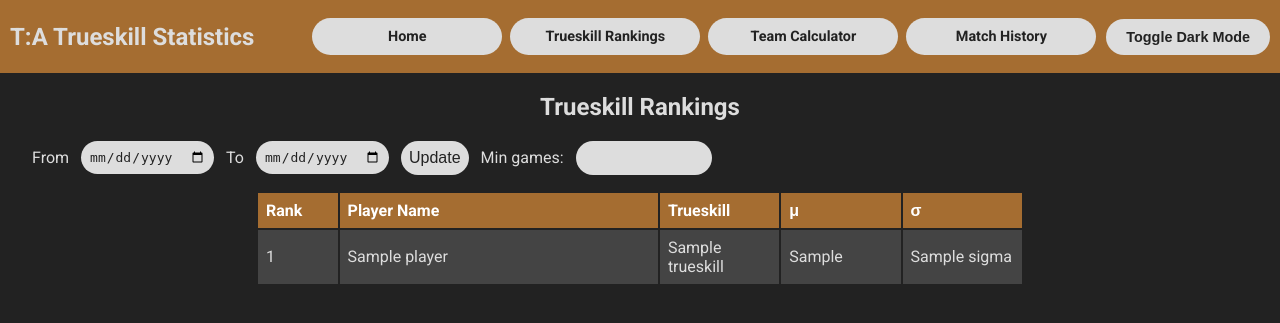
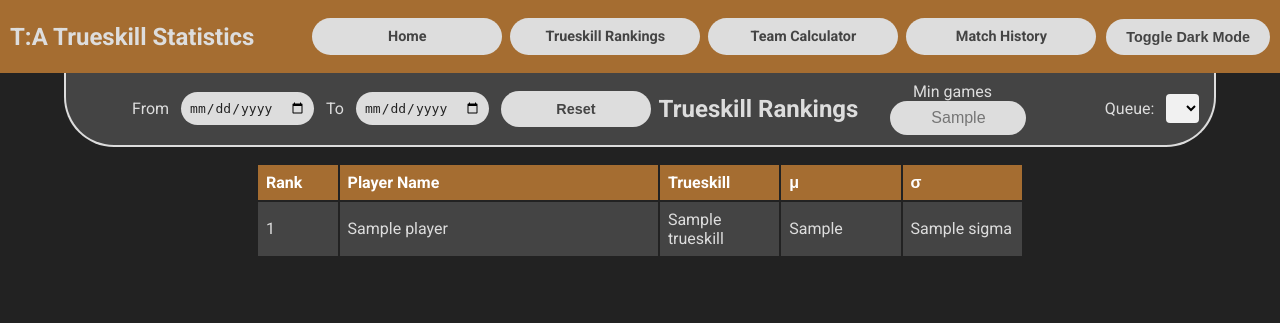
Before and after one commit to Dylan-B-D/ta-pug-trueskill-statistics, a Flask app: template templates/rankings.html in a window 1280 px wide. Shown: the top 323 px of the page. Run offline with Flask 3, Linux system fonts and the light colour scheme; the template is opened without the code that fills it: most values are stand-ins (such as "Sample title", 1, 10 or a date in 2020).

Commit message:
Fixed match filters, and added EU queue option

```diff
--- a/app.py
+++ b/app.py
@@ -13,7 +13,7 @@ def home():
 @app.route('/rankings', methods=['GET', 'POST'])
 def rankings():
     # Default date filters
-    default_start_date = datetime(2021, 11, 1)
+    default_start_date = datetime(2018, 11, 1)
     default_end_date = datetime.now()
 
     # Get dates from form or default to current filter
@@ -24,7 +24,8 @@ def rankings():
     start_date = datetime.fromisoformat(start_date_str) if start_date_str else default_start_date
     end_date = datetime.fromisoformat(end_date_str) if end_date_str else default_end_date
 
-    game_data = fetch_data(start_date, end_date)
+    queue = request.form.get('queue', 'NA')
+    game_data = fetch_data(start_date, end_date, queue)
     player_ratings, player_names, player_games = calculate_ratings(game_data)
 
     min_games_str = request.form.get('min_games', '10')
@@ -54,7 +55,11 @@ def rankings():
     # Filter player_list for players with a minimum number of games
     player_list = [player for player in player_list if player['games'] >= min_games]
 
-    return render_template('rankings.html', player_list=player_list, start_date=start_date, end_date=end_date)
+    # Convert datetime objects back to strings
+    start_date_str = start_date.strftime("%Y-%m-%d")
+    end_date_str = end_date.strftime("%Y-%m-%d")
+
+    return render_template('rankings.html', player_list=player_list, start_date=start_date_str, end_date=end_date_str, min_games=min_games, queue=queue)
 
 if __name__ == "__main__":
     app.run(debug=True)
--- a/static/styles.css
+++ b/static/styles.css
@@ -1,6 +1,6 @@
 :root {
     --bg-color: #ffffff;
-    --text-color: #222222;
+    --text-color: #444444;
     --secondary-color: #f2f2f2;
     --header-bg-color: #ac6e2d;
 }
@@ -71,7 +71,7 @@ nav ul li {
 nav ul li a {
     padding: 10px 20px;
     background-color: var(--text-color);
-    color: var(--bg-color);
+    color: var(--secondary-color);
     text-decoration: none;
     border-radius: 2px;
 }
@@ -79,19 +79,35 @@ nav ul li a {
 /* dark mode toggle button */
 #toggle-dark-mode {
     background-color: var(--text-color);
-    color: var(--bg-color);
+    color: var(--secondary-color);
     border: none;
     border-radius: 5px;
     padding: 10px 20px;
     font-weight:600;
     cursor: pointer;
 }
-
+#reset_button{
+    padding: 10px 20px;
+    background-color: var(--text-color);
+    color: var(--secondary-color);
+    text-decoration: none;
+    border: none;
+    border-radius: 20px 20px 20px 20px;
+    font-weight: 600;
+    font-size: 0.9em;
+    transition: background-color 0.3s ease;
+    min-width: 150px;
+    text-align: center;
+    display: inline-block;
+}
+#reset_button:hover{
+    background-color: var(--header-bg-color);
+}
 /* Style for buttons */
 nav ul li a, #toggle-dark-mode {
     padding: 10px 20px;
     background-color: var(--text-color);
-    color: var(--bg-color);
+    color: var(--secondary-color);
     text-decoration: none;
     border: none;
     border-radius: 20px 20px 20px 20px;
@@ -150,10 +166,15 @@ input[type="date"], input[type="submit"] {
 .date-picker-form {
     display: flex;
     align-items: center;
-    margin-left: 32px;
-    margin-top: 0px;
-    margin-bottom: 16px;
+    margin-left: 64px;
     gap: 12px; /* Gap between the items in the form */
+}
+#min_games {
+    margin-left: 12px;
+}
+#min_games:hover {
+    margin-left: 12px;
+    color: var(--bg-color);
 }
 input[type="number"] {
     border: none;
@@ -166,4 +187,47 @@ input[type="number"] {
     transition: background-color 0.3s ease;
     width: 120px;
     text-align: center;
+    -webkit-appearance: textfield; /* Removes spin buttons in Chrome and Safari */
+    -moz-appearance: textfield; /* Removes spin buttons in Firefox */
 }
+
+input[type="number"]::-webkit-inner-spin-button,
+input[type="number"]::-webkit-outer-spin-button {
+    -webkit-appearance: none;
+    margin: 0;
+}
+input[type="number"]:hover {
+    background-color: #a56d31; /* Change this to whatever color you want for the hover effect */
+}
+
+
+.controls-table {
+    width: 90%;
+    margin-left: auto;
+    margin-right: auto;
+    border: 2px;
+    border-radius: 0px 0px 50px 50px;
+    border-style: solid;
+    border-width: 0px 2px 2px 2px;
+    margin-bottom: 16px;
+    background-color: var(--secondary-color);
+}
+
+.controls-table td {
+    padding: 0px;
+    text-align: center;
+    vertical-align: middle;
+}
+select {
+    width: 30%;
+    padding: 5px 10px;
+    border: none;
+    border-radius: 4px;
+    background-color: #f1f1f1;
+    font-size: 1em;
+}
+
+select:hover {
+    background-color: #a56d31;
+    color: white;
+}
--- a/templates/rankings.html
+++ b/templates/rankings.html
@@ -1,17 +1,37 @@
 {% extends "base.html" %}
 
 {% block content %}
-    <h2 class="header centered-text">Trueskill Rankings</h2>
-    <form method="POST" class="date-picker-form">
-        <label for="start_date">From</label>
-        <input type="date" id="start_date" name="start_date" value="{{ start_date.isoformat() }}">
-        <label for="end_date">To</label>
-        <input type="date" id="end_date" name="end_date" value="{{ end_date.isoformat() }}">
-        <input type="submit" value="Update">
-        <label for="min_games">Min games:</label>
-        <input type="number" id="min_games" name="min_games" value="{{ min_games }}">
-    </form>
-
+    <table class="controls-table">
+        <tr>
+            <td style="width: 20%;">
+                <form method="POST" class="date-picker-form">
+                    <label for="start_date">From</label>
+                    <input type="date" id="start_date" name="start_date" value="{{ start_date }}">
+                    <label for="end_date">To</label>
+                    <input type="date" id="end_date" name="end_date" value="{{ end_date }}">
+                    <button id="reset_button">Reset</button>
+                </form>
+            </td>
+            <td style="width: 40%;">
+                <h2 class="header centered-text">Trueskill Rankings</h2>
+            </td>
+            <td style="width: 20%;">
+                <form method="POST" id="min-games-form">
+                    <label for="min_games">Min games    </label>
+                    <input type="number" id="min_games" name="min_games" value="{{ min_games }}" placeholder="{{ min_games }}">
+                </form>
+            </td>
+            <td style="width: 20%;">
+                <form method="POST" class="date-picker-form">
+                    <label for="queue">Queue:</label>
+                    <select id="queue" name="queue">
+                        <option value="NA" {% if queue == 'NA' %}selected{% endif %}>NA</option>
+                        <option value="EU" {% if queue == 'EU' %}selected{% endif %}>EU</option>
+                    </select>
+                </form>
+            </td>
+        </tr>
+    </table>
     <div class="table-container">
         <div class="table-wrapper">
             <table>
@@ -34,4 +54,49 @@
             </table>
         </div>
     </div>
+    <script>
+        window.onload = function() {
+            // Attach "change" event listener to the date input fields
+            document.getElementById("start_date").addEventListener("blur", autoSubmit);
+            document.getElementById("end_date").addEventListener("blur", autoSubmit);
+
+
+            // Attach "click" event listener to the reset button
+            document.getElementById("reset_button").addEventListener("click", resetDates);
+
+            function autoSubmit() {
+                // Submit the form when the value in the date picker is changed
+                this.form.submit();
+            }
+            document.getElementById("queue").addEventListener("change", autoSubmit);
+
+            document.getElementById("min_games").addEventListener("change", autoSubmit);
+            document.getElementById("min-games-form").addEventListener("submit", function(event) {
+                // Prevent the form from being submitted normally
+                event.preventDefault();
+
+                // Submit the form via JavaScript
+                this.submit();
+            });
+
+            function resetDates() {
+                // Prevent the form from being submitted
+                event.preventDefault();
+
+                // Set the start date to November 1, 2018
+                document.getElementById("start_date").value = "2018-11-01";
+
+                // Set the end date to the current date
+                let today = new Date();
+                let dd = String(today.getDate()).padStart(2, '0');
+                let mm = String(today.getMonth() + 1).padStart(2, '0');
+                let yyyy = today.getFullYear();
+                today = yyyy + '-' + mm + '-' + dd;
+                document.getElementById("end_date").value = today;
+
+                // Submit the form
+                this.form.submit();
+            }
+        }
+    </script>
 {% endblock %}
```
Also changed, not shown: data.py (+14 -4 lines).
